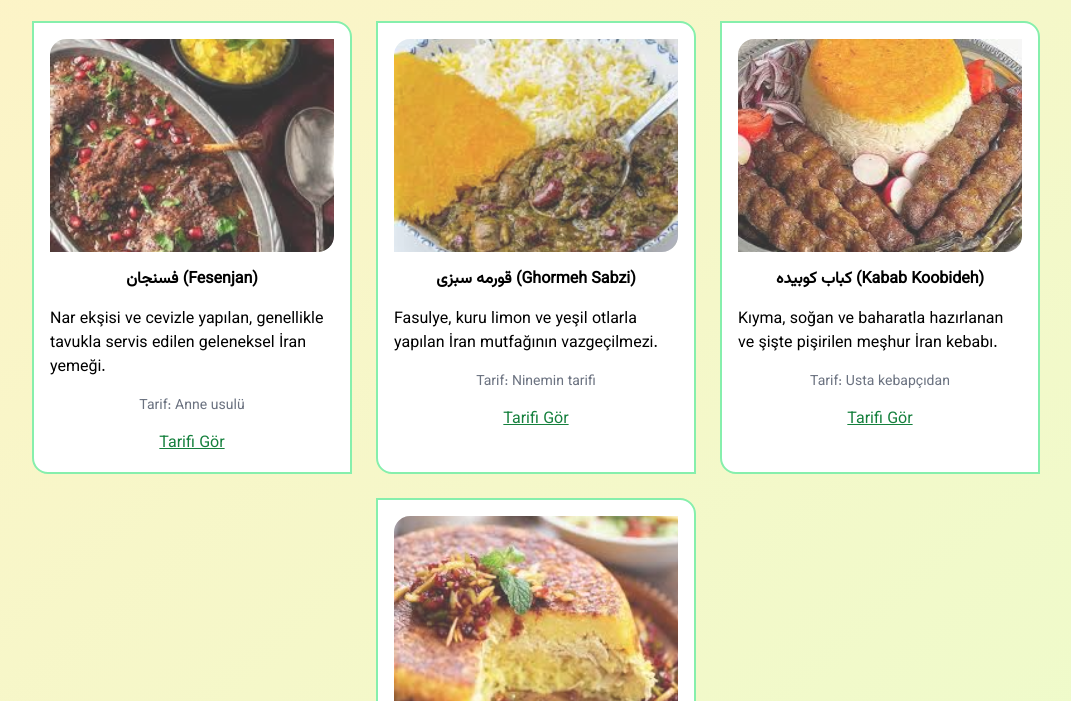
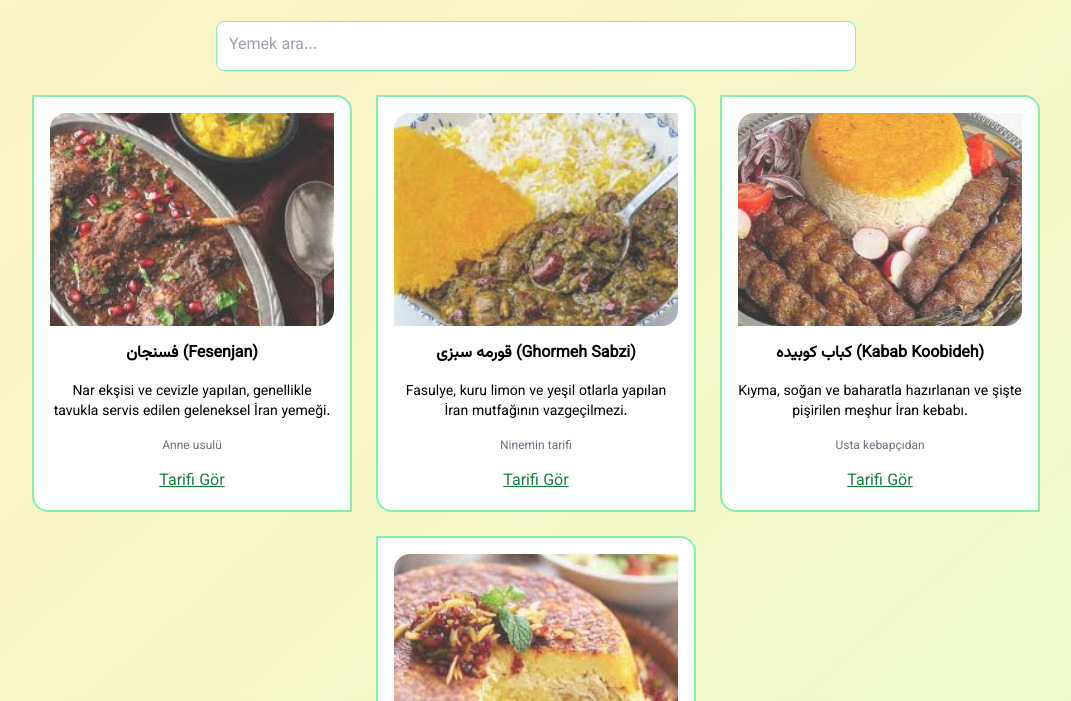
Before and after one commit to Mobindarkak/IranYemek-sitesi, a website: page index.html in a window 1280 px wide. Shown: the part 99-800 px from the top of the page, without its empty margins (104-1175 px from the left). Drawn offline with nearby package versions, Linux system fonts and the light colour scheme.

Commit message:
js ile dinamik yemek karti olusturma + arama kutusu

```diff
--- a/index.html
+++ b/index.html
@@ -18,47 +18,54 @@
     <p class="mt-2 text-gray-600">Geleneksel tatlarla mutfağınıza lezzet katın 🍽️</p>
   </header>
 
-  <main class="flex flex-wrap justify-center w-11/12 gap-6">
-    <!-- Fesenjan -->
-    <section class="bg-white border-2 border-green-300 p-4 flex flex-col items-center gap-4 rounded-tr-2xl rounded-bl-2xl sm:w-80 hover:shadow-lg">
-      <img class="w-full aspect-[4/3] object-cover rounded-tl-2xl rounded-br-2xl opacity-80 hover:opacity-100" src="img/fesenjan.jpg" alt="Fesenjan">
-      <h3 class="font-bold">فسنجان (Fesenjan)</h3>
-      <p>Nar ekşisi ve cevizle yapılan, genellikle tavukla servis edilen geleneksel İran yemeği.</p>
-      <p class="text-sm text-gray-500">Tarif: Anne usulü</p>
-      <a href="fesenjan.html" class="text-green-700 underline hover:text-green-900">Tarifi Gör</a>
+  <section class="w-full max-w-2xl px-4 mb-6">
+  <input
+    type="text"
+    id="searchInput"
+    placeholder="Yemek ara..."
+    class="w-full p-3 border border-green-300 rounded-lg focus:outline-none focus:ring-2 focus:ring-green-500"
+  />
+</section>
 
-    </section>
+  <main id="meal-container" class="flex flex-wrap justify-center w-11/12 gap-6">
+  </main>
 
-    <!-- Ghormeh Sabzi -->
-    <section class="bg-white border-2 border-green-300 p-4 flex flex-col items-center gap-4 rounded-tr-2xl rounded-bl-2xl sm:w-80 hover:shadow-lg">
-      <img class="w-full aspect-[4/3] object-cover rounded-tl-2xl rounded-br-2xl opacity-80 hover:opacity-100" src="img/ghormesabzi.jpg" alt="Ghormeh Sabzi">
-      <h3 class="font-bold">قورمه سبزی (Ghormeh Sabzi)</h3>
-      <p>Fasulye, kuru limon ve yeşil otlarla yapılan İran mutfağının vazgeçilmezi.</p>
-      <p class="text-sm text-gray-500">Tarif: Ninemin tarifi</p>
-      <a href="ghormesabzi.html" class="text-green-700 underline hover:text-green-900">Tarifi Gör</a>
+<script src="meals.js"></script>
+<script>
+  const container = document.getElementById('meal-container');
+  const searchInput = document.getElementById('searchInput');
 
-    </section>
+  function renderMeals(filteredMeals) {
+    container.innerHTML = ""; // önce temizle
+    filteredMeals.forEach(meal => {
+      const card = document.createElement('section');
+      card.className = "bg-white border-2 border-green-300 p-4 flex flex-col items-center gap-4 rounded-tr-2xl rounded-bl-2xl sm:w-80 hover:shadow-lg";
 
-    <!-- Kabab Koobideh -->
-    <section class="bg-white border-2 border-green-300 p-4 flex flex-col items-center gap-4 rounded-tr-2xl rounded-bl-2xl sm:w-80 hover:shadow-lg">
-      <img class="w-full aspect-[4/3] object-cover rounded-tl-2xl rounded-br-2xl opacity-80 hover:opacity-100" src="img/kebab.jpg" alt="Kabab Koobideh">
-      <h3 class="font-bold">کباب کوبیده (Kabab Koobideh)</h3>
-      <p>Kıyma, soğan ve baharatla hazırlanan ve şişte pişirilen meşhur İran kebabı.</p>
-      <p class="text-sm text-gray-500">Tarif: Usta kebapçıdan</p>
-      <a href="kebab.html" class="text-green-700 underline hover:text-green-900">Tarifi Gör</a>
+      card.innerHTML = `
+        <img class="w-full aspect-[4/3] object-cover rounded-tl-2xl rounded-br-2xl opacity-80 hover:opacity-100" src="${meal.image}" alt="${meal.name}">
+        <h3 class="font-bold text-center">${meal.name}</h3>
+        <p class="text-sm text-center">${meal.description}</p>
+        <p class="text-xs text-gray-500">${meal.author}</p>
+        <a href="${meal.link}" class="text-green-700 underline hover:text-green-900">Tarifi Gör</a>
+      `;
+      container.appendChild(card);
+    });
+  }
 
-    </section>
+  // Başlangıçta tüm yemekleri göster
+  renderMeals(meals);
 
-    <!-- Tahchin -->
-    <section class="bg-white border-2 border-green-300 p-4 flex flex-col items-center gap-4 rounded-tr-2xl rounded-bl-2xl sm:w-80 hover:shadow-lg">
-      <img class="w-full aspect-[4/3] object-cover rounded-tl-2xl rounded-br-2xl opacity-80 hover:opacity-100" src="img/tahchin.jpg" alt="Tahchin">
-      <h3 class="font-bold">ته چین (Tahchin)</h3>
-      <p>Safran, yoğurt ve tavukla yapılan, fırında pişen altın renkli pilav yemeği.</p>
-      <p class="text-sm text-gray-500">Tarif: Safran kokulu</p>
-      <a href="tahchin.html" class="text-green-700 underline hover:text-green-900">Tarifi Gör</a>
+  // Filtreleme işlemi
+  searchInput.addEventListener("input", () => {
+    const query = searchInput.value.toLowerCase();
+    const filtered = meals.filter(meal =>
+      meal.name.toLowerCase().includes(query) ||
+      meal.description.toLowerCase().includes(query)
+    );
+    renderMeals(filtered);
+  });
+</script>
 
-    </section>
-  </main>
 
   <footer class="mt-10 mb-4 text-gray-500">
     <p>&copy; 2025 İran Mutfağı - Tüm hakları saklıdır</p>
--- a/meals.js
+++ b/meals.js
@@ -12,11 +12,11 @@ const meals = [
     image: "img/ghormesabzi.jpg",
     description: "Fasulye, kuru limon ve yeşil otlarla yapılan İran mutfağının vazgeçilmezi.",
     author: "Ninemin tarifi",
-    link: "ghormeh.html"
+    link: "ghormesabzi.html"
   },
   {
     name: "کباب کوبیده (Kabab Koobideh)",
-    image: "img/kabab.jpg",
+    image: "img/kebab.jpg",
     description: "Kıyma, soğan ve baharatla hazırlanan ve şişte pişirilen meşhur İran kebabı.",
     author: "Usta kebapçıdan",
     link: "koobideh.html"
```
